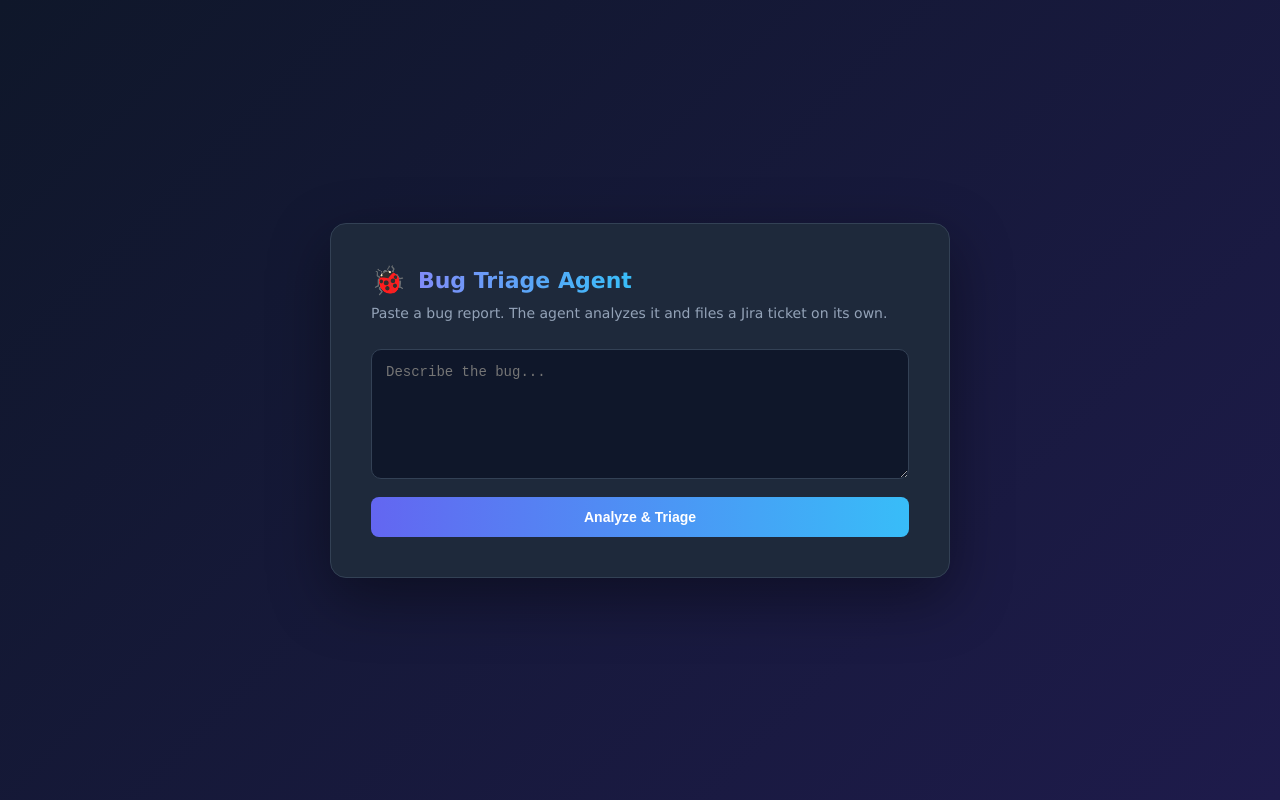
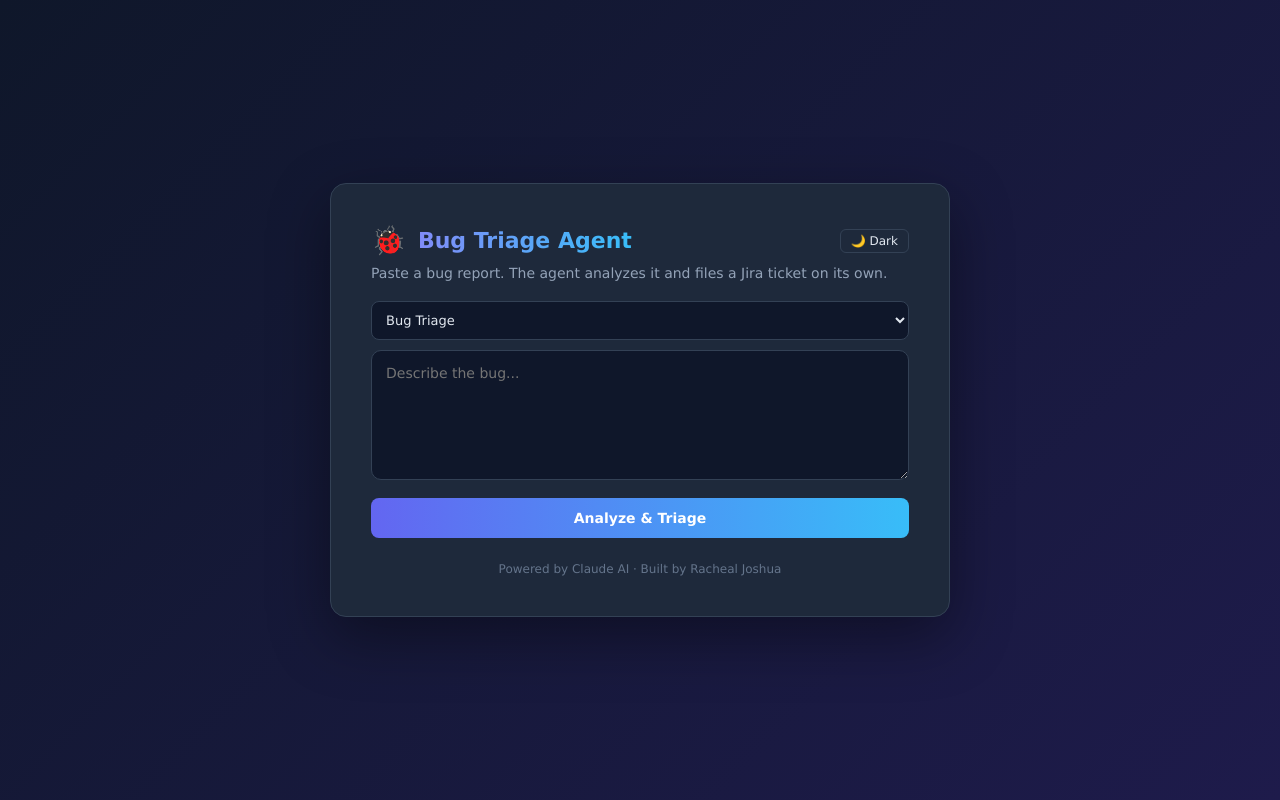
Before and after one commit to RachieJosh/bug-triage-agent, a website: page public/index.html in a window 1280 px wide. Drawn offline with Linux system fonts and the light colour scheme.

Commit message:
agentic ai successfully switches between two spaces

```diff
--- a/public/index.html
+++ b/public/index.html
@@ -16,7 +16,17 @@
     justify-content: center;
     padding: 40px 20px;
     color: #e2e8f0;
+    transition: background 0.3s, color 0.3s;
   }
+
+  body.light {
+    background: linear-gradient(135deg, #f1f5f9 0%, #e0e7ff 100%);
+    color: #1e293b;
+  }
+  body.light .card { background: #ffffff; border-color: #e2e8f0; }
+  body.light textarea, body.light select { background: #f8fafc; color: #1e293b; border-color: #cbd5e1; }
+  body.light .explanation { background: #f8fafc; color: #334155; border-color: #e2e8f0; }
+  body.light .subtitle { color: #64748b; }
 
   .card {
     background: #1e293b;
@@ -26,18 +36,24 @@
     max-width: 620px;
     width: 100%;
     box-shadow: 0 20px 60px rgba(0,0,0,0.4);
+    transition: background 0.3s, border-color 0.3s;
   }
 
   .header {
     display: flex;
     align-items: center;
+    justify-content: space-between;
     gap: 12px;
     margin-bottom: 8px;
   }
 
-  .header .icon {
-    font-size: 28px;
+  .header .title-group {
+    display: flex;
+    align-items: center;
+    gap: 12px;
   }
+
+  .header .icon { font-size: 28px; }
 
   h1 {
     font-size: 22px;
@@ -48,10 +64,34 @@
     color: transparent;
   }
 
+  #themeToggle {
+    background: none;
+    border: 1px solid #334155;
+    border-radius: 6px;
+    padding: 4px 10px;
+    font-size: 12px;
+    color: inherit;
+    width: auto;
+    cursor: pointer;
+    font-family: Verdana, Geneva, sans-serif;
+  }
+
   .subtitle {
     color: #94a3b8;
     font-size: 14px;
-    margin-bottom: 28px;
+    margin-bottom: 20px;
+  }
+
+  select#projectSelect {
+    width: 100%;
+    padding: 10px;
+    margin-bottom: 10px;
+    border-radius: 8px;
+    border: 1.5px solid #334155;
+    background: #0f172a;
+    color: #e2e8f0;
+    font-family: Verdana, Geneva, sans-serif;
+    font-size: 13px;
   }
 
   textarea {
@@ -63,16 +103,15 @@
     background: #0f172a;
     color: #e2e8f0;
     font-size: 14px;
+    font-family: Verdana, Geneva, sans-serif;
     resize: vertical;
     outline: none;
     transition: border-color 0.2s;
   }
 
-  textarea:focus {
-    border-color: #6366f1;
-  }
+  textarea:focus { border-color: #6366f1; }
 
-  button {
+  button#submitBtn {
     margin-top: 14px;
     padding: 12px 24px;
     background: linear-gradient(90deg, #6366f1, #38bdf8);
@@ -83,16 +122,14 @@
     font-size: 14px;
     font-weight: 600;
     width: 100%;
+    font-family: Verdana, Geneva, sans-serif;
     transition: opacity 0.2s;
   }
 
-  button:hover { opacity: 0.9; }
-  button:disabled { opacity: 0.5; cursor: not-allowed; }
+  button#submitBtn:hover { opacity: 0.9; }
+  button#submitBtn:disabled { opacity: 0.5; cursor: not-allowed; }
 
-  .result {
-    margin-top: 24px;
-    display: none;
-  }
+  .result { margin-top: 24px; display: none; }
 
   .status-line {
     display: flex;
@@ -161,15 +198,30 @@
     background: #22c55e;
     color: #052e16;
   }
+
+  .footer {
+    text-align: center;
+    margin-top: 24px;
+    font-size: 12px;
+    color: #64748b;
+  }
 </style>
 </head>
 <body>
   <div class="card">
     <div class="header">
-      <span class="icon">🐞</span>
-      <h1>Bug Triage Agent</h1>
+      <div class="title-group">
+        <span class="icon">🐞</span>
+        <h1>Bug Triage Agent</h1>
+      </div>
+      <button id="themeToggle">🌙 Dark</button>
     </div>
     <p class="subtitle">Paste a bug report. The agent analyzes it and files a Jira ticket on its own.</p>
+
+    <select id="projectSelect">
+      <option value="SCRUM">Bug Triage</option>
+      <option value="QTCG">QA Test Cases Generator</option>
+    </select>
 
     <textarea id="bugReport" placeholder="Describe the bug..."></textarea>
     <button id="submitBtn">Analyze &amp; Triage</button>
@@ -188,14 +240,23 @@
         <a id="ticketLink" href="#" target="_blank">View in Jira →</a>
       </div>
     </div>
+
+    <div class="footer">Powered by Claude AI · Built by Racheal Joshua</div>
   </div>
 
   <script>
+    const themeToggle = document.getElementById('themeToggle');
+    themeToggle.addEventListener('click', () => {
+      document.body.classList.toggle('light');
+      const isLight = document.body.classList.contains('light');
+      themeToggle.textContent = isLight ? '☀️ Light' : '🌙 Dark';
+    });
+
+    const projectSelect = document.getElementById('projectSelect');
     const btn = document.getElementById('submitBtn');
     const textarea = document.getElementById('bugReport');
     const result = document.getElementById('result');
     const statusLine = document.getElementById('statusLine');
-    const statusText = document.getElementById('statusText');
     const explanation = document.getElementById('explanation');
     const ticketBox = document.getElementById('ticketBox');
     const ticketId = document.getElementById('ticketId');
@@ -216,7 +277,7 @@
         const res = await fetch('/triage', {
           method: 'POST',
           headers: { 'Content-Type': 'application/json' },
-          body: JSON.stringify({ bugReport }),
+          body: JSON.stringify({ bugReport, projectKey: projectSelect.value }),
         });
         const data = await res.json();
 
```
Also changed, not shown: server.js (+6 -6 lines).
